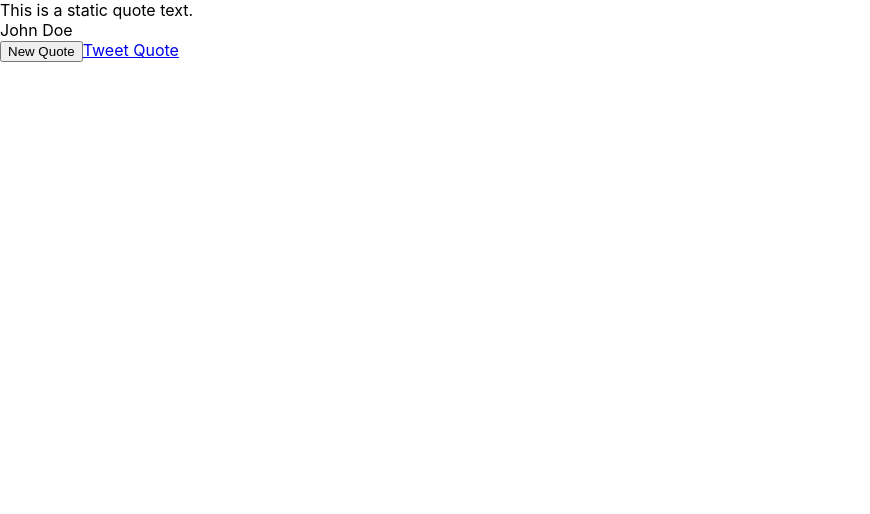
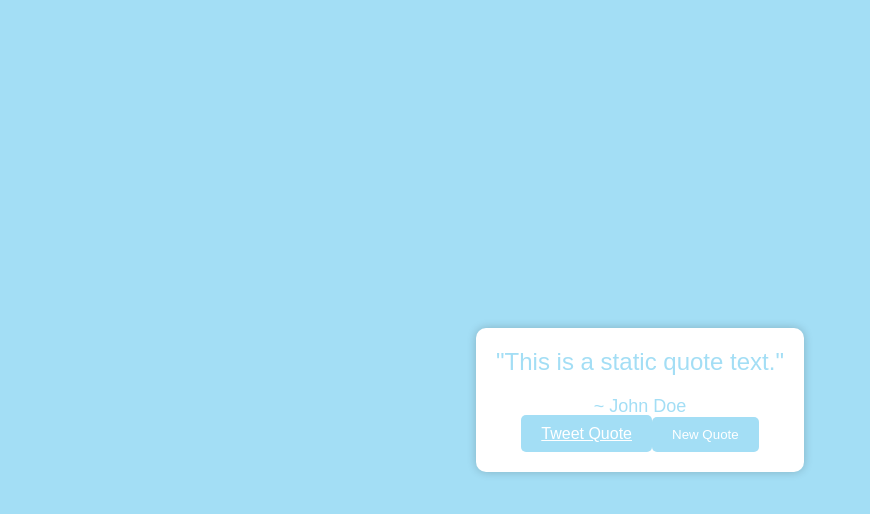
Before and after one commit to Furkantezkurul/quote-machine, a React (Create React App) app: page / in a window 1280 px wide. Shown: the top 514 px of the page, without its empty margins (0-870 px from the left). Built offline with nearby package versions, Linux system fonts and the light colour scheme.

Commit message:
applied css

```diff
--- a/src/App.js
+++ b/src/App.js
@@ -1,5 +1,6 @@
 import React, { Component } from 'react';
 import QuoteBox from './components/QuoteBox'; // Import your QuoteBox component
+
 
 class App extends Component {
   render() {
--- a/src/components/QuoteBox.js
+++ b/src/components/QuoteBox.js
@@ -9,8 +9,8 @@ class QuoteBox extends Component {
     constructor(props) {
       super(props);
       this.state = {
-        text: "This is a static quote text.",
-        author: "John Doe"
+        text: '"This is a static quote text."',
+        author: "~ John Doe"
       };
     }
 
@@ -19,8 +19,8 @@ class QuoteBox extends Component {
         <div id="quote-box">
           <QuoteText text={this.state.text} />
           <QuoteAuthor author={this.state.author} />
+          <TweetQuoteButton />
           <NewQuoteButton />
-          <TweetQuoteButton />
         </div>
       );
     }
--- a/src/index.js
+++ b/src/index.js
@@ -1,6 +1,6 @@
 import React from 'react';
 import ReactDOM from 'react-dom/client';
-import './index.css';
+import './styles.css';
 import App from './App';
 import reportWebVitals from './reportWebVitals';
 
--- /dev/null
+++ b/src/styles.css
@@ -0,0 +1,54 @@
+body {
+  background-color: hsl(197, 80%, 80%);
+  font-family: "Arial", sans-serif;
+  text-align: center;
+  color: hsl(197, 80%, 80%);
+  display: flex;
+  justify-content: center; /* Center horizontally */
+  align-items: center; /* Center vertically */
+  height: 100vh; /* Set the height of the body to the viewport height */
+  margin: 0; /* Remove default margin */
+  padding: 0; /* Remove default padding */
+}
+
+#quote-box {
+  background-color: white;
+  padding: 20px;
+  border-radius: 10px;
+  box-shadow: 0 0 10px rgba(0, 0, 0, 0.2);
+  max-width: 500px;
+}
+
+#text {
+  font-size: 24px;
+  color: hsl(197, 80%, 80%);
+  margin-bottom: 20px;
+}
+
+#author {
+  font-size: 18px;
+  color: hsl(197, 80%, 80%);
+}
+
+#buttons {
+  display: flex;
+  justify-content: space-between;
+  margin-top: 20px;
+  align-items: center;
+  color: hsl(197, 80%, 80%);
+}
+
+#new-quote,
+#tweet-quote {
+  background-color: hsl(197, 80%, 80%);
+  color: white;
+  border: none;
+  padding: 10px 20px;
+  border-radius: 5px;
+  cursor: pointer;
+}
+
+#new-quote:hover,
+#tweet-quote:hover {
+  background-color: #75cdf0;
+}/*# sourceMappingURL=styles.css.map */
--- /dev/null
+++ b/src/styles.scss
@@ -0,0 +1,59 @@
+// styles.scss
+
+// Generate a random pastel color for the background
+$random-color: hsl(random(360), 80%, 80%);
+
+body {
+  background-color: $random-color;
+  font-family: 'Arial', sans-serif;
+  text-align: center;
+  color: $random-color;
+  display: flex;
+  justify-content: center; /* Center horizontally */
+  align-items: center; /* Center vertically */
+  height: 100vh; /* Set the height of the body to the viewport height */
+  margin: 0; /* Remove default margin */
+  padding: 0; /* Remove default padding */
+}
+
+#quote-box {
+  background-color: white;
+  padding: 20px;
+  border-radius: 10px;
+  box-shadow: 0 0 10px rgba(0, 0, 0, 0.2);
+  max-width: 500px;
+}
+
+#text {
+  font-size: 24px;
+  color: $random-color;
+  margin-bottom: 20px;
+}
+
+#author {
+  font-size: 18px;
+  color: $random-color;
+}
+
+#buttons {
+  display: flex;
+  justify-content: space-between;
+  margin-top: 20px;
+  align-items: center;
+  color: $random-color;
+}
+
+#new-quote,
+#tweet-quote {
+  background-color: $random-color;
+  color: white;
+  border: none;
+  padding: 10px 20px;
+  border-radius: 5px;
+  cursor: pointer;
+}
+
+#new-quote:hover,
+#tweet-quote:hover {
+  background-color: darken($random-color, 10%);
+}
```
Also changed, not shown: 1 other file (tests, documents, lock files or other folders).
